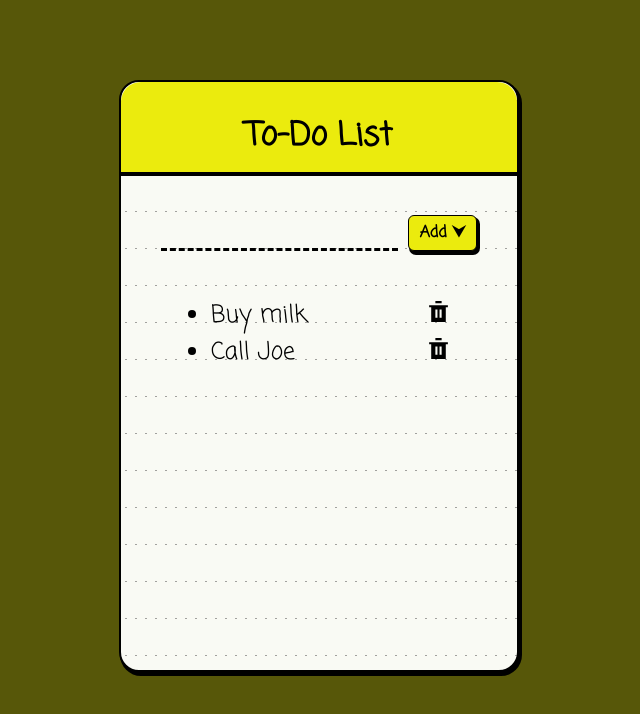
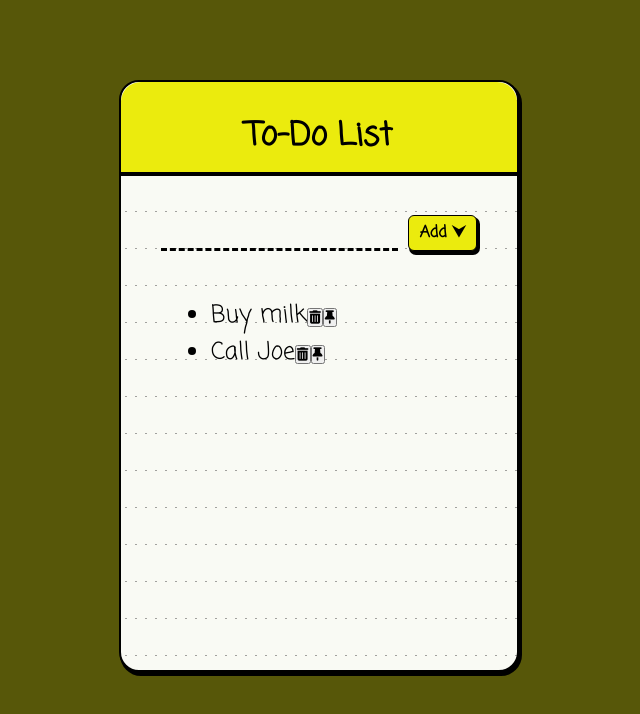
Before and after one commit to siavashimrz/todo_app_react, a React (Vite) app: page / in a window 1280 px wide. Shown: the top 714 px of the page, without its empty margins (321-961 px from the left). Built offline with nearby package versions, Linux system fonts and the light colour scheme.

Commit message:
Add pin option

```diff
--- a/index.html
+++ b/index.html
@@ -3,6 +3,10 @@
   <head>
     <meta charset="UTF-8" />
     <meta name="viewport" content="width=device-width, initial-scale=1.0" />
+    <link
+      rel="stylesheet"
+      href="https://cdnjs.cloudflare.com/ajax/libs/font-awesome/6.7.2/css/all.min.css"
+    />
     <title>ToDo List</title>
   </head>
   <body>
--- a/src/App.jsx
+++ b/src/App.jsx
@@ -8,12 +8,14 @@ function App() {
       {
         id: "f3c24a82-aeba-49e0-9679-ac34c2dc66de",
         text: 'Buy milk',
-        isDone: false
+        isDone: false,
+        isPin: false
       },
       {
         id: "3fd35dcc-b35c-4a63-a8fc-01f98302ef0b",
         text: 'Call Joe',
-        isDone: false
+        isDone: false,
+        isPin: false
       }
     ]);
   const listLength = listItem.length;
@@ -23,7 +25,8 @@ function App() {
     const newItem = {
       id: uuidv4(),
       text: inputText,
-      isDone: false
+      isDone: false,
+      isPin: false
     }
     setListItem((prev) => [...prev, newItem]);
   }
@@ -42,15 +45,27 @@ function App() {
     );
   }
 
+  function handleIsPin(itemId) {
+    console.log("pinned!");
+    setListItem(prev => prev.map(item => (
+      item.id === itemId
+      ? {...item, isPin: !item.isPin}
+      : item
+      )))
+  }
+
   return (
     <div className="todo-app" style={{height:`${appHeight}px`}}>
       <h1 className="title">To-Do List</h1>
       <TextInput onAdd={handleAdd} />
-      <ToDoListItems toDoList={listItem} onDelete={handleDelete} onIsDone={handleIsDone} />
+      <ToDoListItems
+        toDoList={listItem}
+        onDelete={handleDelete}
+        onIsDone={handleIsDone}
+        onIsPin={handleIsPin}
+      />
     </div>
   );
 }
 
-// let toDoList = ['joe biden', 'jush'];
-
 export default App;
--- a/src/TextInput.jsx
+++ b/src/TextInput.jsx
@@ -30,7 +30,7 @@ function TextInput({ onAdd }) {
         value={inputText}
         placeholder={showEmptyError ? "Enter something here!" : ""}
       />
-      <button id="add-btn">Add ⮟</button>
+      <button className="add-btn" id="add-btn">Add ⮟</button>
     </form>
   );
 }
--- a/src/ToDoListItems.jsx
+++ b/src/ToDoListItems.jsx
@@ -1,40 +1,28 @@
-const SVGComponent = ({onClick}) => (
-  <svg
-    width="25px"
-    height="25px"
-    viewBox="0 0 512 512"
-    xmlns="http://www.w3.org/2000/svg"
-    xmlnsXlink="http://www.w3.org/1999/xlink"
-    // {...props}
-  >
-    <title>{"trashcan-filled"}</title>
-    <g id="Page-1" stroke="none" strokeWidth={1} fill="none" fillRule="evenodd"
-    onClick={(e)=>{
+function Button({children, onClickEvent}){
+  return (
+    <button onClick={(e) => {
       e.stopPropagation();
-      onClick();
-    }}>
-      <g
-        id="trashcan"
-        fill="#000000"
-        transform="translate(64.000000, 42.666667)"
-      >
-        <path
-          d="M256,42.6666667 L128,42.6666667 L128,7.10542736e-15 L256,7.10542736e-15 L256,42.6666667 Z M170.666667,170.666667 L128,170.666667 L128,341.333333 L170.666667,341.333333 L170.666667,170.666667 Z M256,170.666667 L213.333333,170.666667 L213.333333,341.333333 L256,341.333333 L256,170.666667 Z M384,85.3333333 L384,128 L341.333333,128 L341.333333,426.666667 L42.6666667,426.666667 L42.6666667,128 L0,128 L0,85.3333333 L384,85.3333333 Z"
-          id="Shape"
-        />
-      </g>
-    </g>
-  </svg>
-);
+      onClickEvent();
+      }
+    }>
+      {children}
+    </button>
+  );
+}
 
-function ToDoListItems({ toDoList, onDelete, onIsDone }) {
+function ToDoListItems({ toDoList, onDelete, onIsDone, onIsPin }) {
   return (
     <ul>
       {toDoList.map((item) => (
         <li key={item.id} onClick={()=> onIsDone(item.id)}>
         <div className="li-container">
             {item.isDone ? <del>{item.text}</del> : item.text}
-            <SVGComponent onClick={() => onDelete(item.id)} />
+            <Button onClickEvent={() => onDelete(item.id)}>
+              <i className="fa-solid fa-trash-can"></i>
+            </Button>
+            <Button onClickEvent={() => onIsPin(item.id)}>
+              <i className="fa-solid fa-thumbtack"></i>
+            </Button>
         </div>
       </li>
       ))}
--- a/src/styles.css
+++ b/src/styles.css
@@ -57,7 +57,7 @@ input:focus {
   outline: none;
 }
 
-button {
+.add-btn {
   font-family: inherit;
   font-size: 1rem;
   font-weight: 700;
@@ -73,7 +73,7 @@ button {
   transition: all 0.1s ease-in-out;
 }
 
-button:hover{
+.add-btn:hover{
   background-color: rgb(253, 253, 116);
 
 }
@@ -90,9 +90,3 @@ li {
   width: 240px;
   user-select: none;
 }
-
-.li-container svg{
-  position: absolute;
-  right: 0;
-  margin-top: 2px;
-}
```
